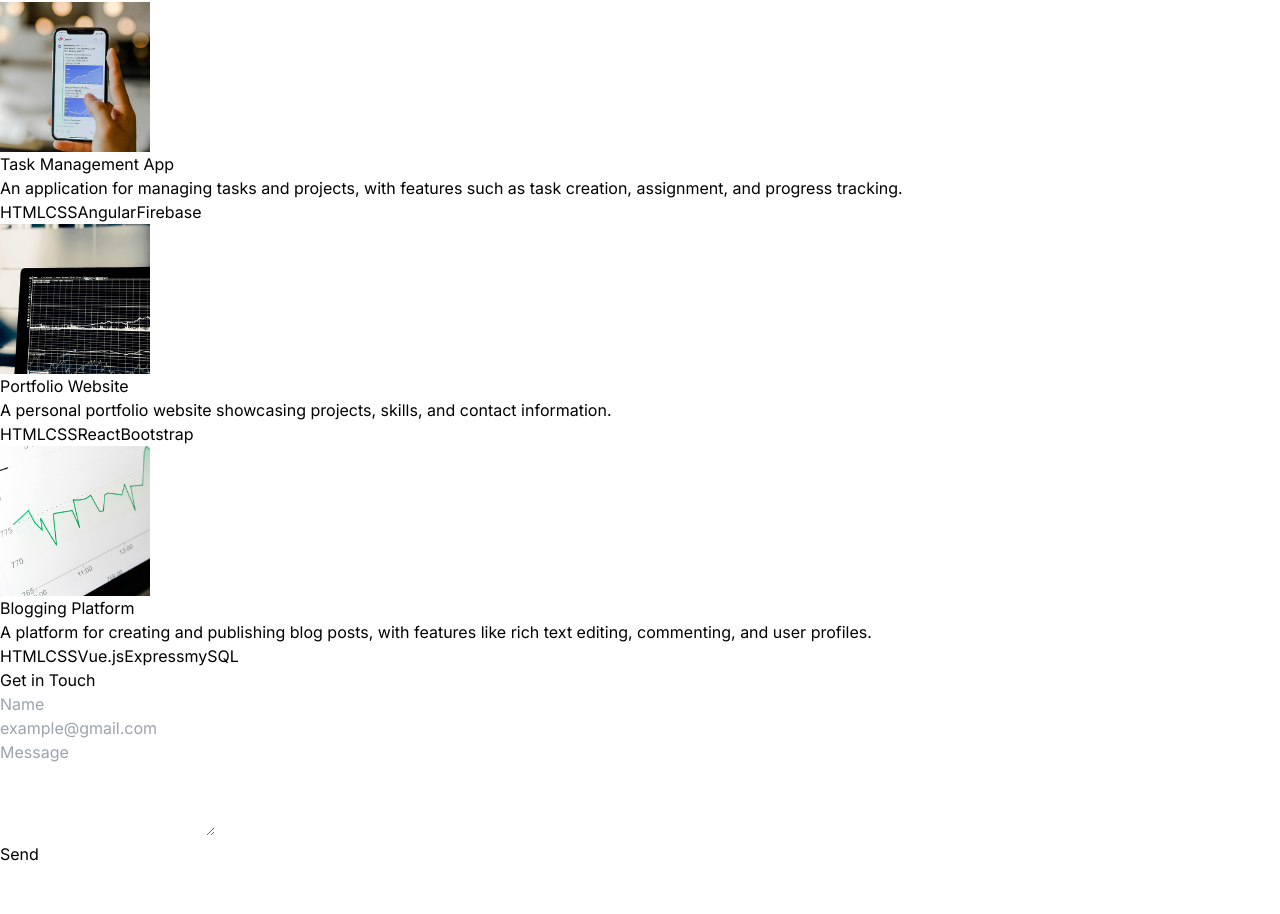
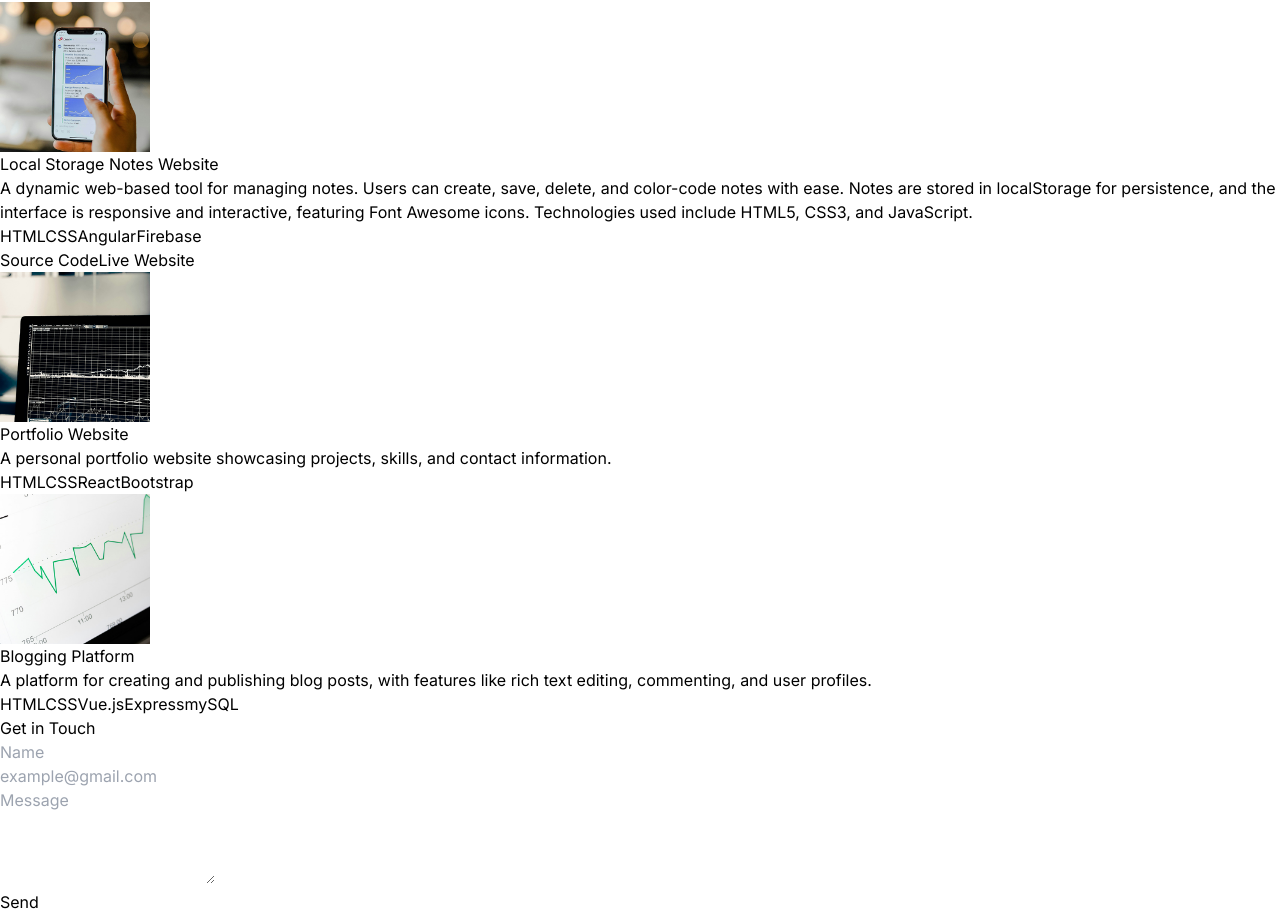
Before and after one commit to Vedantb27/React-Portfolio, a React (Vite) app: page / in a window 1280 px wide. Shown: the part 2344-3258 px from the top of the page. Before the commit the page ends 3210 px from the top, so only its background shows below. Built offline with nearby package versions, Linux system fonts and the light colour scheme.

Commit message:
Update index.js

```diff
--- a/src/constants/index.js
+++ b/src/constants/index.js
@@ -49,13 +49,13 @@ export const PROJECTS = [
     livelink:"https://foodbloglive.vercel.app",
   },
   {
-    title: "Task Management App",
+    title: "Local Storage Notes Website",
     image: project2,
     description:
-      "An application for managing tasks and projects, with features such as task creation, assignment, and progress tracking.",
+      "A dynamic web-based tool for managing notes. Users can create, save, delete, and color-code notes with ease. Notes are stored in localStorage for persistence, and the interface is responsive and interactive, featuring Font Awesome icons. Technologies used include HTML5, CSS3, and JavaScript.",
     technologies: ["HTML", "CSS", "Angular", "Firebase"],
-    githublink:"",
-    livelink:"",
+    githublink:"https://github.com/Vedantb27/LocalStorageNotes",
+    livelink:"https://vedantb27.github.io/LocalStorageNotes/",
   },
   {
     title: "Portfolio Website",
```
